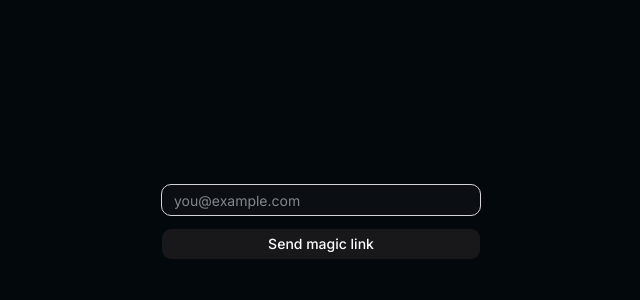
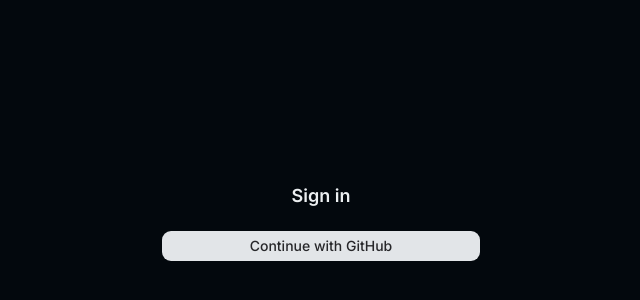
Before and after one commit to Labinot77/App, a Next.js app: page /login in a window 1280 px wide. Shown: the part 178-478 px from the top of the page, without its empty margins (319-959 px from the left). Built offline with nearby package versions, Linux system fonts and the light colour scheme; no server answers.

Commit message:
Added Github Auth

```diff
--- a/app/login/page.tsx
+++ b/app/login/page.tsx
@@ -1,47 +1,48 @@
 "use client"
 
-import { useState } from "react"
+import { Button } from "@/components/ui/button"
 import { createClient } from "@/lib/supabase/client"
-import { Button } from "@/components/ui/button"
-import { Input } from "@/components/ui/input"
 
 export default function LoginPage() {
-  const [email, setEmail] = useState("")
-  const [sent, setSent] = useState(false)
   const supabase = createClient()
 
-  async function handleLogin(e: React.FormEvent) {
-    e.preventDefault()
-    await supabase.auth.signInWithOtp({
-      email,
-      options: { emailRedirectTo: `${location.origin}/auth/callback` },
+  async function handleOAuthLogin(provider: "github" | "google") {
+    await supabase.auth.signInWithOAuth({
+      provider,
+      options: {
+        redirectTo: `${location.origin}/auth/callback`,
+      },
     })
-    setSent(true)
-  }
-
-  if (sent) {
-    return (
-      <div className="min-h-screen flex items-center justify-center ">
-        <p className="text-zinc-600">Check your email for a login link.</p>
-      </div>
-    )
   }
 
   return (
     <div className="min-h-screen flex items-center justify-center ">
-      <form onSubmit={handleLogin} className="flex flex-col gap-3 w-full max-w-xs">
-        <Input
-          type="email"
-          required
-          placeholder="you@example.com"
-          value={email}
-          onChange={(e) => setEmail(e.target.value)}
-          className="border border-zinc-300 rounded-lg px-3 py-2"
-        />
-        <Button type="submit" className="bg-zinc-900 text-white rounded-lg py-2">
-          Send magic link
+      <div className="flex flex-col gap-3 w-full max-w-xs">
+        <h1 className="text-lg font-semibold text-center mb-2">
+          Sign in
+        </h1>
+
+        <Button
+          onClick={() => handleOAuthLogin("github")}
+          className="flex items-center justify-center gap-2 border  rounded-lg py-2.5 text-sm font-medium text-zinc-800 hover:bg-zinc-100 transition-colors"
+        >
+
+          Continue with GitHub
         </Button>
-      </form>
+
+        {/* <button
+          onClick={() => handleOAuthLogin("google")}
+          className="flex items-center justify-center gap-2 border border-zinc-300 rounded-lg py-2.5 text-sm font-medium text-zinc-800 hover:bg-zinc-100 transition-colors"
+        >
+          <svg viewBox="0 0 24 24" className="size-4">
+            <path fill="#4285F4" d="M22.56 12.25c0-.78-.07-1.53-.2-2.25H12v4.26h5.92c-.26 1.37-1.04 2.53-2.21 3.31v2.77h3.57c2.08-1.92 3.28-4.74 3.28-8.09z" />
+            <path fill="#34A853" d="M12 23c2.97 0 5.46-.98 7.28-2.66l-3.57-2.77c-.98.66-2.23 1.06-3.71 1.06-2.86 0-5.29-1.93-6.16-4.53H2.18v2.84C3.99 20.53 7.7 23 12 23z" />
+            <path fill="#FBBC05" d="M5.84 14.09c-.22-.66-.35-1.36-.35-2.09s.13-1.43.35-2.09V7.07H2.18C1.43 8.55 1 10.22 1 12s.43 3.45 1.18 4.93l2.85-2.22.81-.62z" />
+            <path fill="#EA4335" d="M12 5.38c1.62 0 3.06.56 4.21 1.64l3.15-3.15C17.45 2.09 14.97 1 12 1 7.7 1 3.99 3.47 2.18 7.07l3.66 2.84c.87-2.6 3.3-4.53 6.16-4.53z" />
+          </svg>
+          Continue with Google
+        </button> */}
+      </div>
     </div>
   )
 }
```
